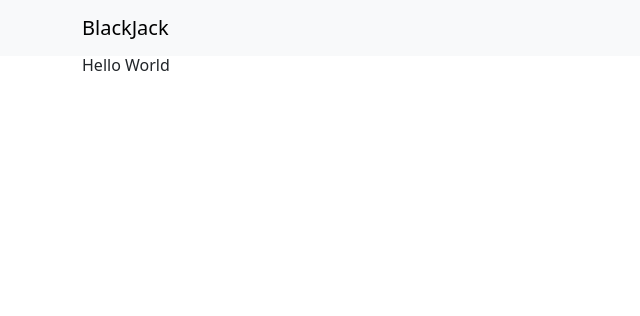
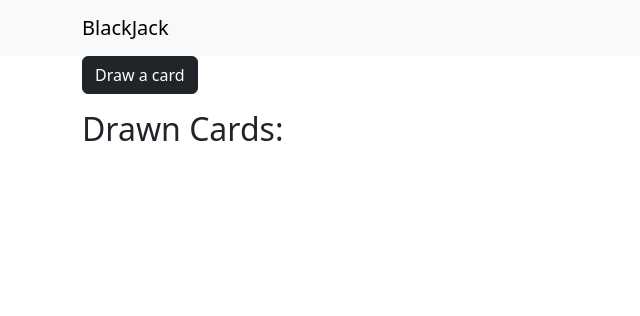
Before and after one commit to aeamosov/Blackjack-learning-demo, a Flask app: page / in a window 1280 px wide. Shown: the top 316 px of the page, without its empty margins (0-640 px from the left). Run offline with Flask 3, Linux system fonts and the light colour scheme.

Commit message:
card_drawing

```diff
--- a/app.py
+++ b/app.py
@@ -1,12 +1,34 @@
-from flask import Flask, render_template, request, redirect
-import pandas as pd
+from flask import Flask, render_template, request
+import random
+import requests
+import json
+
 app = Flask(__name__)
 
-@app.route("/",methods=['GET', 'POST'])
-def main():
-	message='Hello World'
-	return render_template('index.html', message=message)
+# List to store drawn cards
+drawn_cards = []
+def create_deck():
+    deck_id = json.loads(requests.post('https://deckofcardsapi.com/api/deck/new/shuffle/?deck_count=1').text)['deck_id']
+    return deck_id
 
+def draw_card(deck_id):
+    card = json.loads(requests.post('https://deckofcardsapi.com/api/deck/'+deck_id+'/draw/?count=1').text)
+    return card
+
+@app.route('/')
+def index():
+    return render_template('index.html', drawn_cards=drawn_cards)
+
+@app.route('/draw')
+def draw():
+    deck_id = create_deck()
+    card = draw_card(deck_id)['cards'][0]
+    card_image = card['image']
+
+    # Append the drawn card to the list
+    drawn_cards.append(card_image)
+
+    return render_template('index.html', card_image=card_image, drawn_cards=drawn_cards)
 
 #Конфиг запуска
 if __name__=='__main__':
--- a/templates/index.html
+++ b/templates/index.html
@@ -6,7 +6,16 @@
 {% block title %}Main Page{% endblock %}
 
 {% block content %}
+<form action="/draw">
+    <input type="submit" value="Draw a card" class='btn btn-dark'/>
+</form>
 
-<h6> {{ message }} </h6>
-
+<h2>Drawn Cards:</h2>
+<div class="row">
+    {% for card in drawn_cards %}
+        <div class="col-md-2">
+            <img src="{{ card }}" alt="Card" style="height: 250px;">
+        </div>
+    {% endfor %}
+</div>
 {% endblock %}
```
